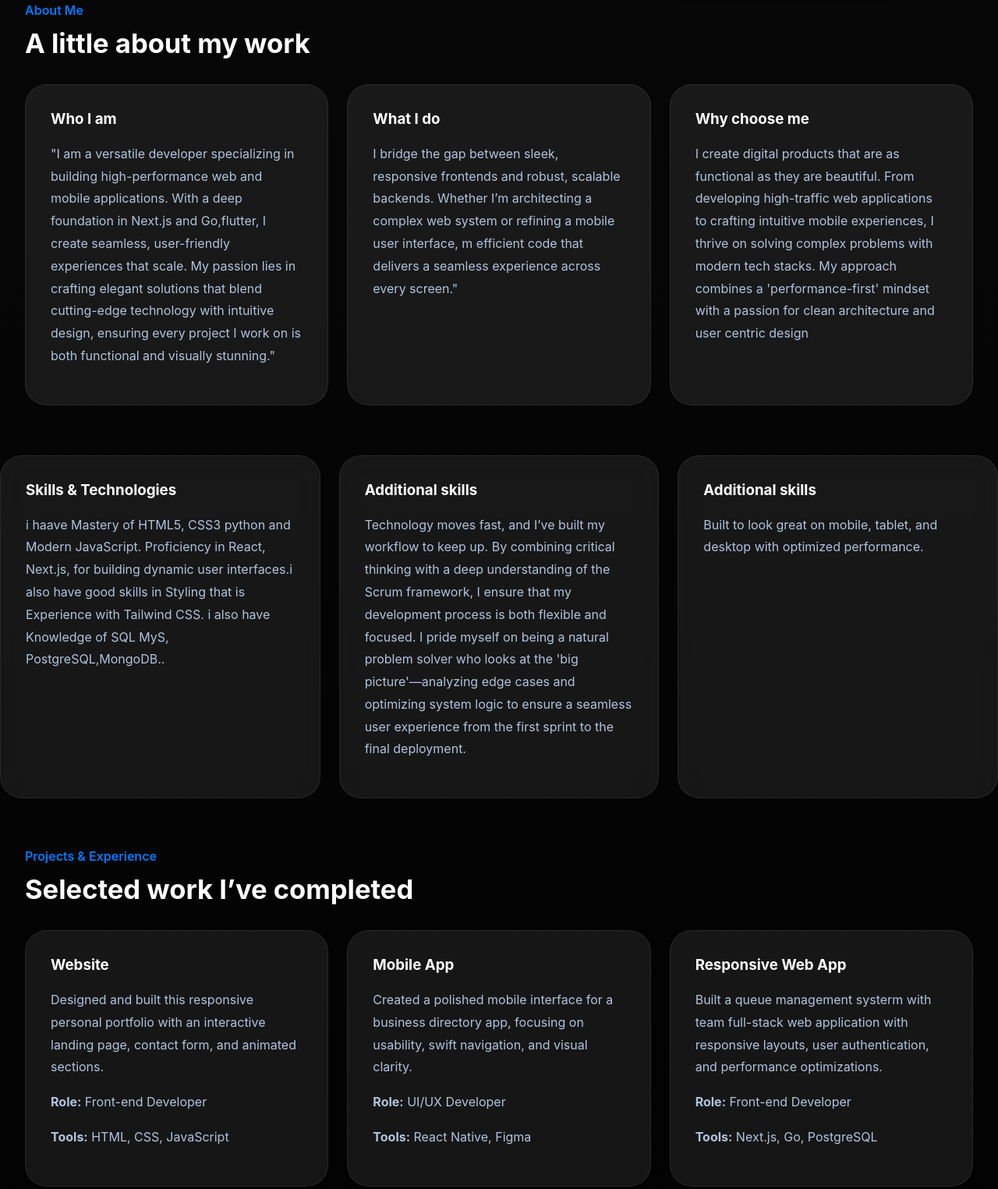
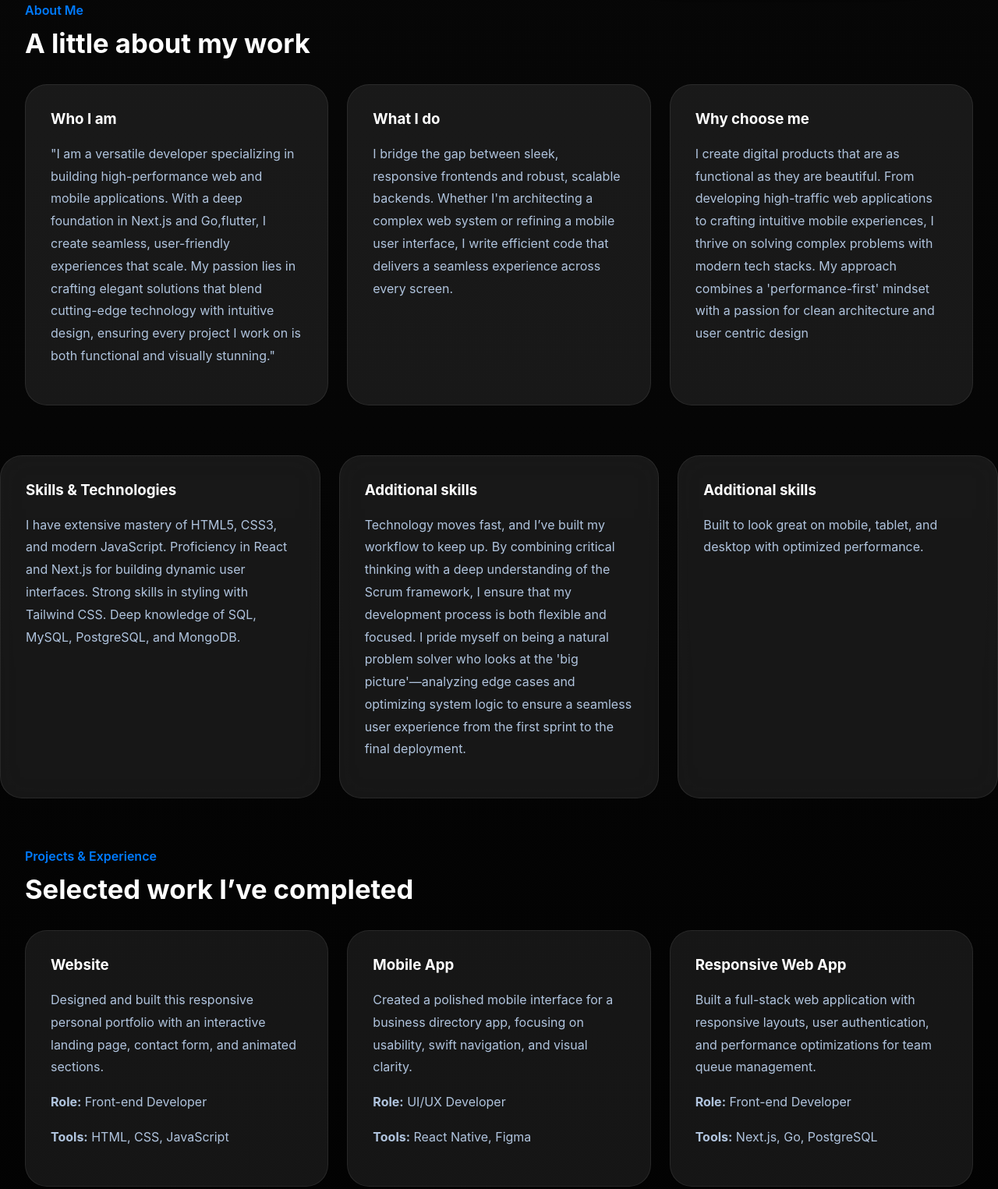
Before and after one commit to Motomby/sam-portfolio, a plain HTML site: page index.html in a window 1280 px wide. Shown: the part 984-2509 px from the top of the page at 78% size. Drawn offline with Linux system fonts and the light colour scheme.

Commit message:
Fix typos and grammar in skills section

```diff
--- a/index.html
+++ b/index.html
@@ -70,7 +70,7 @@
         <div class="about-card">
           <h3>What I do</h3>
           <p>
-I bridge the gap between sleek, responsive frontends and robust, scalable backends. Whether I’m architecting a complex web system or refining a mobile user interface, m efficient code that delivers a seamless experience across every screen."
+I bridge the gap between sleek, responsive frontends and robust, scalable backends. Whether I'm architecting a complex web system or refining a mobile user interface, I write efficient code that delivers a seamless experience across every screen.
           </p>
         </div>
         <div class="about-card">
@@ -85,7 +85,7 @@ I bridge the gap between sleek, responsive frontends and robust, scalable backen
     <section class="features-section">
       <div class="feature-card animate-on-scroll">
         <h3>Skills & Technologies</h3>
-        <p>i haave Mastery of HTML5, CSS3 python and Modern JavaScript. Proficiency in React, Next.js, for building dynamic user interfaces.i also have good skills in Styling that is  Experience with Tailwind CSS. i also have Knowledge of SQL MyS, PostgreSQL,MongoDB..   </p>
+        <p>I have extensive mastery of HTML5, CSS3, and modern JavaScript. Proficiency in React and Next.js for building dynamic user interfaces. Strong skills in styling with Tailwind CSS. Deep knowledge of SQL, MySQL, PostgreSQL, and MongoDB.</p>
       </div>
       <div class="feature-card animate-on-scroll">
         <h3>Additional skills</h3>
@@ -117,7 +117,7 @@ I bridge the gap between sleek, responsive frontends and robust, scalable backen
         </div>
         <div class="project-card">
           <h3>Responsive Web App</h3>
-          <p>Built a queue management systerm with team full-stack web application with responsive layouts, user authentication, and performance optimizations.</p>
+          <p>Built a full-stack web application with responsive layouts, user authentication, and performance optimizations for team queue management.</p>
           <p><strong>Role:</strong> Front-end Developer</p>
           <p><strong>Tools:</strong> Next.js, Go, PostgreSQL</p>
         </div>
```
